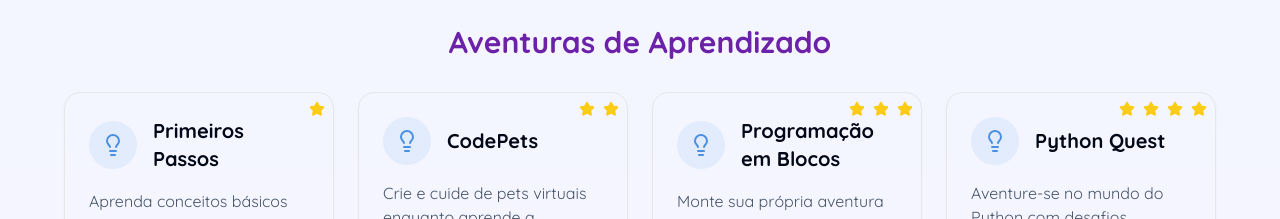
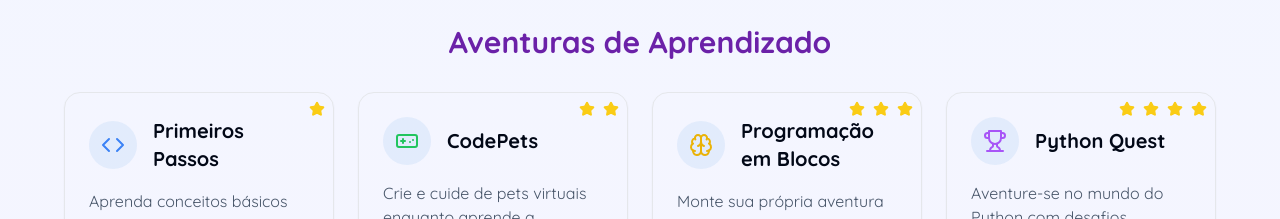
Before and after one commit to heliocmt/kidev, a React (Vite) app: page / in a window 1280 px wide. Shown: the part 1100-1319 px from the top of the page. Built offline with nearby package versions, Linux system fonts and the light colour scheme.

Commit message:
Fix: LevelCard props error
The LevelCard component was receiving an 'icon' prop, which was not defined in the LevelCardProps interface. This commit removes the 'icon' prop from the LevelCard component usage in Index.tsx to resolve the TypeScript error.

```diff
--- a/src/components/LevelCard.tsx
+++ b/src/components/LevelCard.tsx
@@ -9,9 +9,10 @@ interface LevelCardProps {
   isLocked?: boolean;
   onStart: () => void;
   level: number;
+  icon?: React.ReactNode;
 }
 
-export const LevelCard = ({ title, description, isLocked = false, onStart, level }: LevelCardProps) => {
+export const LevelCard = ({ title, description, isLocked = false, onStart, level, icon }: LevelCardProps) => {
   return (
     <Card className="p-6 card-hover relative overflow-hidden">
       <div className="absolute top-2 right-2 flex items-center gap-2">
@@ -21,7 +22,7 @@ export const LevelCard = ({ title, description, isLocked = false, onStart, level
       </div>
       <div className="flex items-center gap-4 mb-4">
         <div className="p-3 rounded-full bg-primary/10">
-          <LightbulbIcon className="w-6 h-6 text-primary" />
+          {icon || <LightbulbIcon className="w-6 h-6 text-primary" />}
         </div>
         <h3 className="text-xl font-bold">{title}</h3>
       </div>
--- a/src/pages/Index.tsx
+++ b/src/pages/Index.tsx
@@ -64,7 +64,7 @@ const Index = () => {
                   title="Primeiros Passos"
                   description="Aprenda conceitos básicos de programação de forma interativa."
                   level={1}
-                  icon={<CodeIcon className="h-8 w-8 text-blue-500" />}
+                  icon={<CodeIcon className="h-6 w-6 text-blue-500" />}
                   onStart={() => handleStartLevel(1)}
                 />
               </motion.div>
@@ -78,7 +78,7 @@ const Index = () => {
                   title="CodePets"
                   description="Crie e cuide de pets virtuais enquanto aprende a programar."
                   level={2}
-                  icon={<GamepadIcon className="h-8 w-8 text-green-500" />}
+                  icon={<GamepadIcon className="h-6 w-6 text-green-500" />}
                   onStart={() => handleStartLevel(2)}
                 />
               </motion.div>
@@ -92,7 +92,7 @@ const Index = () => {
                   title="Programação em Blocos"
                   description="Monte sua própria aventura com blocos de código coloridos."
                   level={3}
-                  icon={<BrainIcon className="h-8 w-8 text-yellow-500" />}
+                  icon={<BrainIcon className="h-6 w-6 text-yellow-500" />}
                   onStart={() => handleStartLevel(3)}
                 />
               </motion.div>
@@ -106,7 +106,7 @@ const Index = () => {
                   title="Python Quest"
                   description="Aventure-se no mundo do Python com desafios incríveis."
                   level={4}
-                  icon={<TrophyIcon className="h-8 w-8 text-purple-500" />}
+                  icon={<TrophyIcon className="h-6 w-6 text-purple-500" />}
                   onStart={() => handleStartLevel(4)}
                 />
               </motion.div>
```
